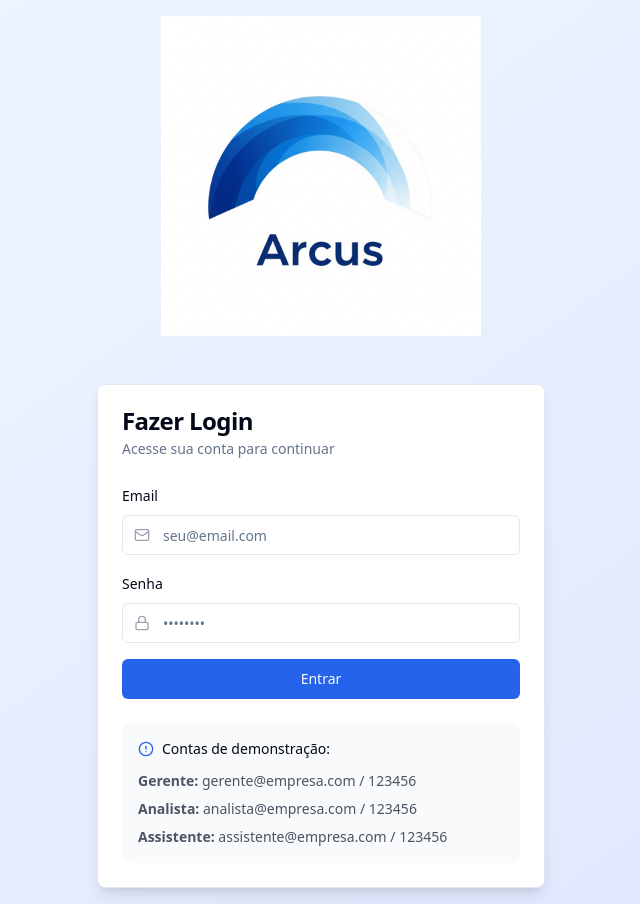
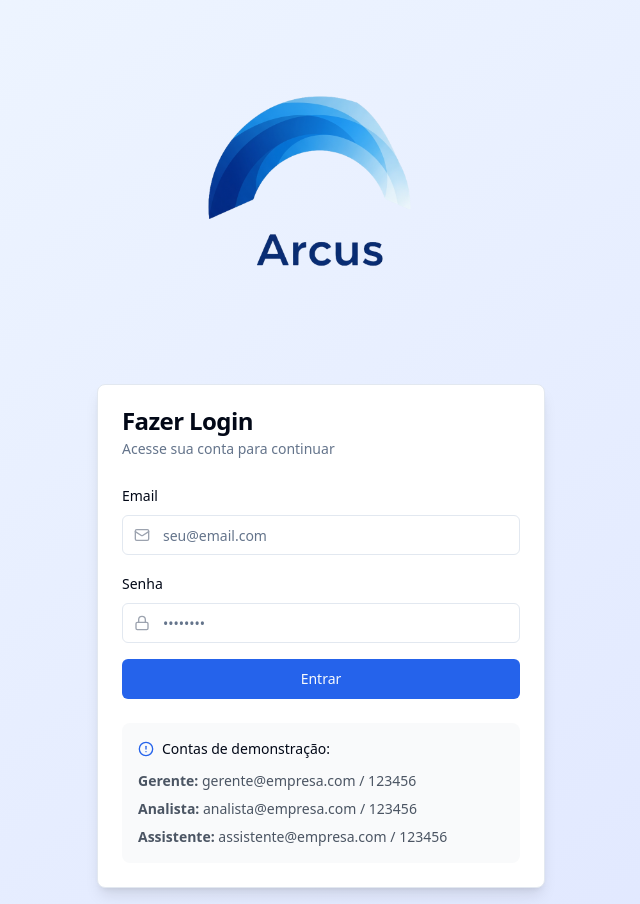
Before and after one commit to gloriagga/deal-track-system, a React (Vite) app: page / in a window 1280 px wide. Shown: the whole page, without its empty margins (319-959 px from the left). Built offline with nearby package versions, Linux system fonts and the light colour scheme.

Commit message:
Replace logo with new image
Replaced the existing logo with the provided image in the login screen (`src/components/auth/Login.tsx`).

```diff
--- a/src/components/auth/Login.tsx
+++ b/src/components/auth/Login.tsx
@@ -1,5 +1,3 @@
-
-
 import { useState } from 'react';
 import { Button } from '@/components/ui/button';
 import { Input } from '@/components/ui/input';
@@ -79,7 +77,7 @@ const Login = ({ onLogin }) => {
         <div className="text-center mb-8">
           <div className="inline-flex items-center justify-center mb-4">
             <img
-              src="/lovable-uploads/cc2e3ce4-ff81-4016-9667-6f0a8494a20f.png"
+              src="/lovable-uploads/7b7b652b-40ba-4f68-a691-05a99c13bb6b.png"
               alt="Arcus Logo"
               className="h-80 w-80 object-contain"
             />
```
Also changed, not shown: public/lovable-uploads/7b7b652b-40ba-4f68-a691-05a99c13bb6b.png (added).
